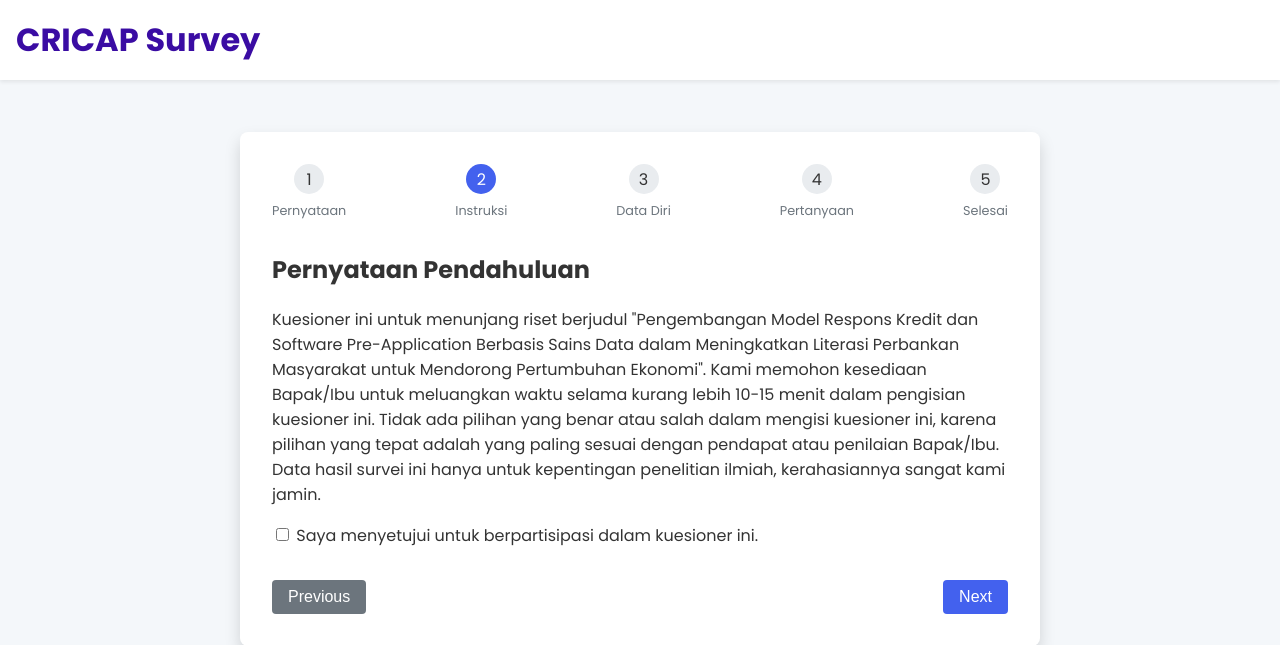
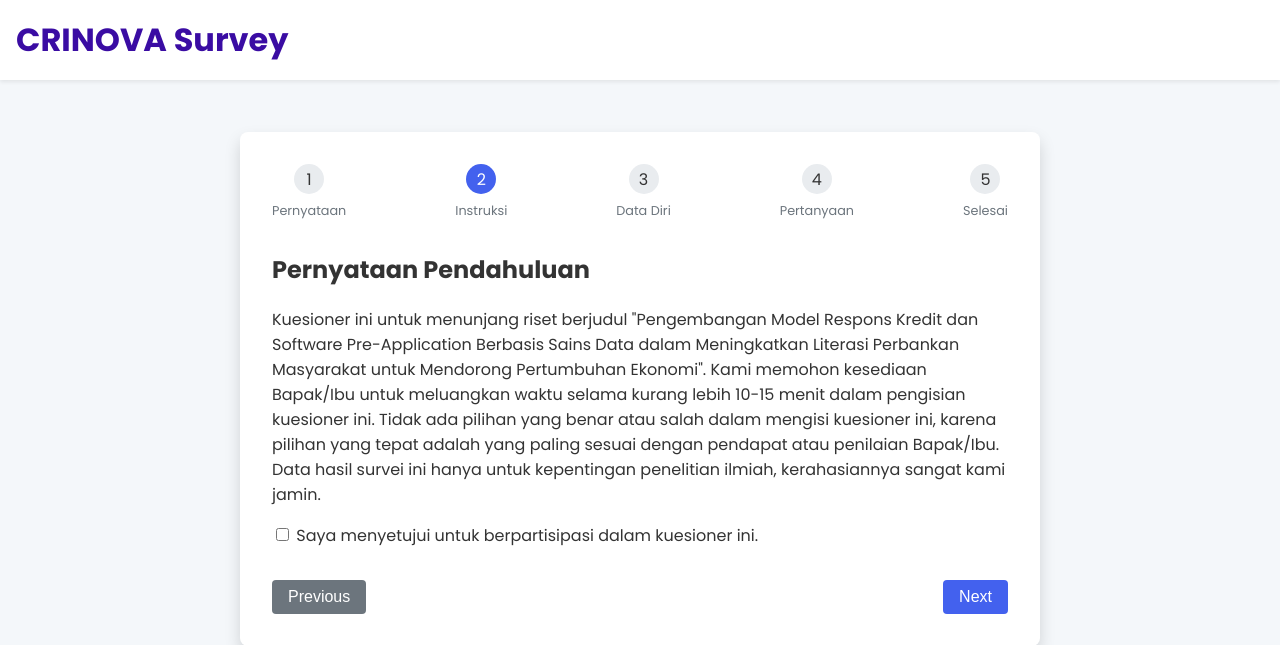
Before and after one commit to KintanResthu/CRICAP-Credit-Respon-, a Django app: template base/templates/coba.html in a window 1280 px wide. Shown: the top 645 px of the page. Run offline with Django 5.2, Linux system fonts and the light colour scheme; the template is opened without the code that fills it, so the values that code supplies are empty.

Commit message:
Update coba.html

```diff
--- a/base/templates/coba.html
+++ b/base/templates/coba.html
@@ -3,7 +3,7 @@
 <head>
     <meta charset="UTF-8">
     <meta name="viewport" content="width=device-width, initial-scale=1.0">
-    <title>CRICAP Survey</title>
+    <title>CRINOVA Survey</title>
     <link href="https://fonts.googleapis.com/css2?family=Poppins:wght@300;400;500;600;700&display=swap" rel="stylesheet">
     <style>
         /* Base styles */
@@ -159,7 +159,7 @@
 </head>
 <body>
     <header class="header">
-        <h1>CRICAP Survey</h1>
+        <h1>CRINOVA Survey</h1>
     </header>
 
     <div class="container">
```
